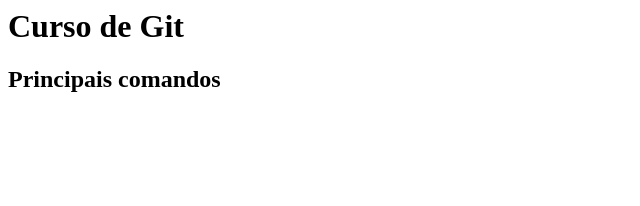
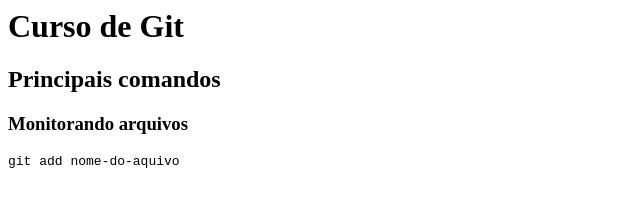
Before and after one commit to dkovalsikoski/curso-git, a plain HTML site: page index.html in a window 1280 px wide. Shown: the whole page, without its empty margins (0-640 px from the left). Drawn offline with Linux system fonts and the light colour scheme.

Commit message:
Adicionando tópico sobre monitoramento

```diff
--- a/index.html
+++ b/index.html
@@ -1,2 +1,4 @@
 <h1>Curso de Git</h1>
 <h2>Principais comandos</h2>
+<h3>Monitorando arquivos</h3>
+<code>git add nome-do-aquivo</code>
```
